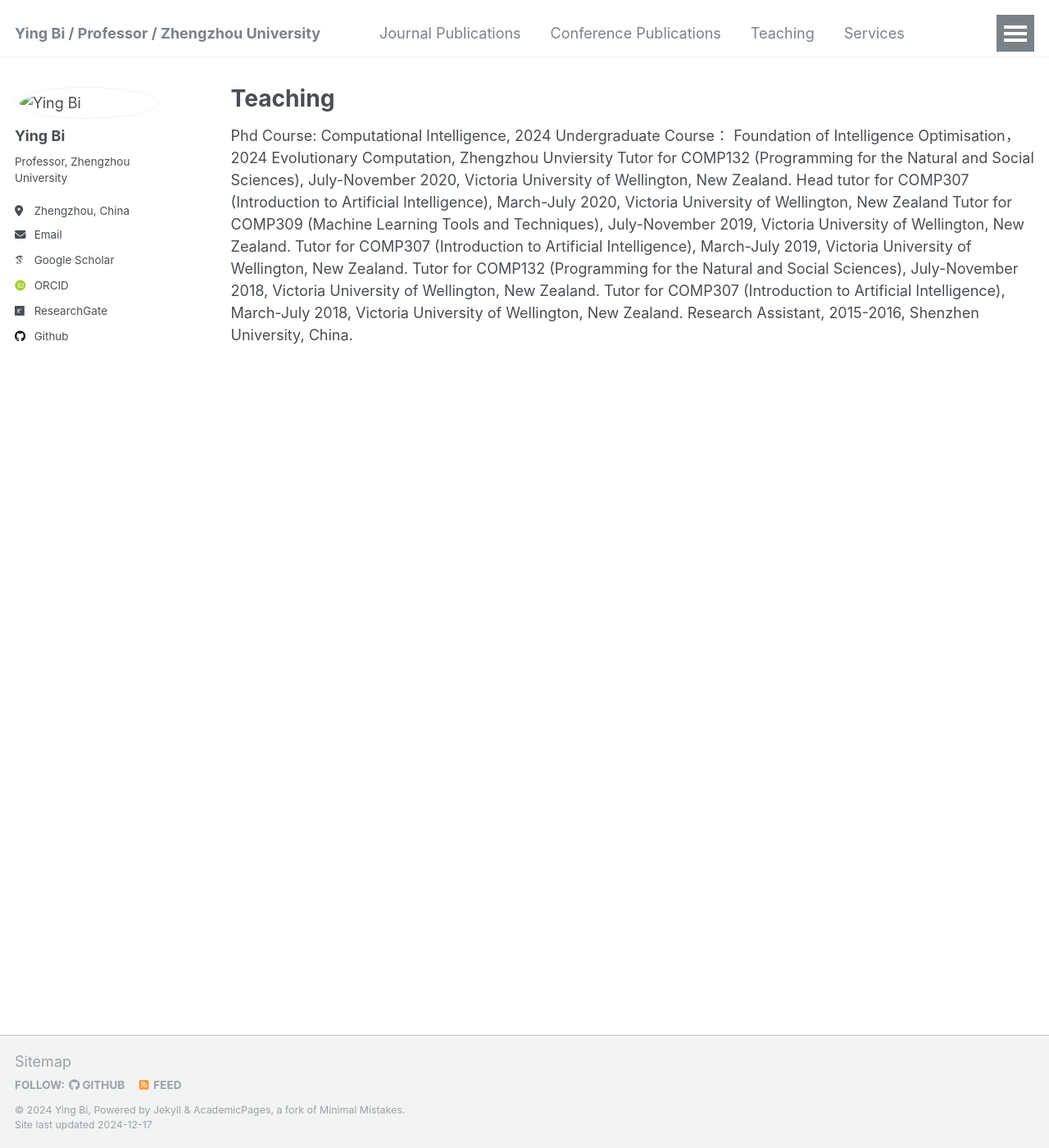
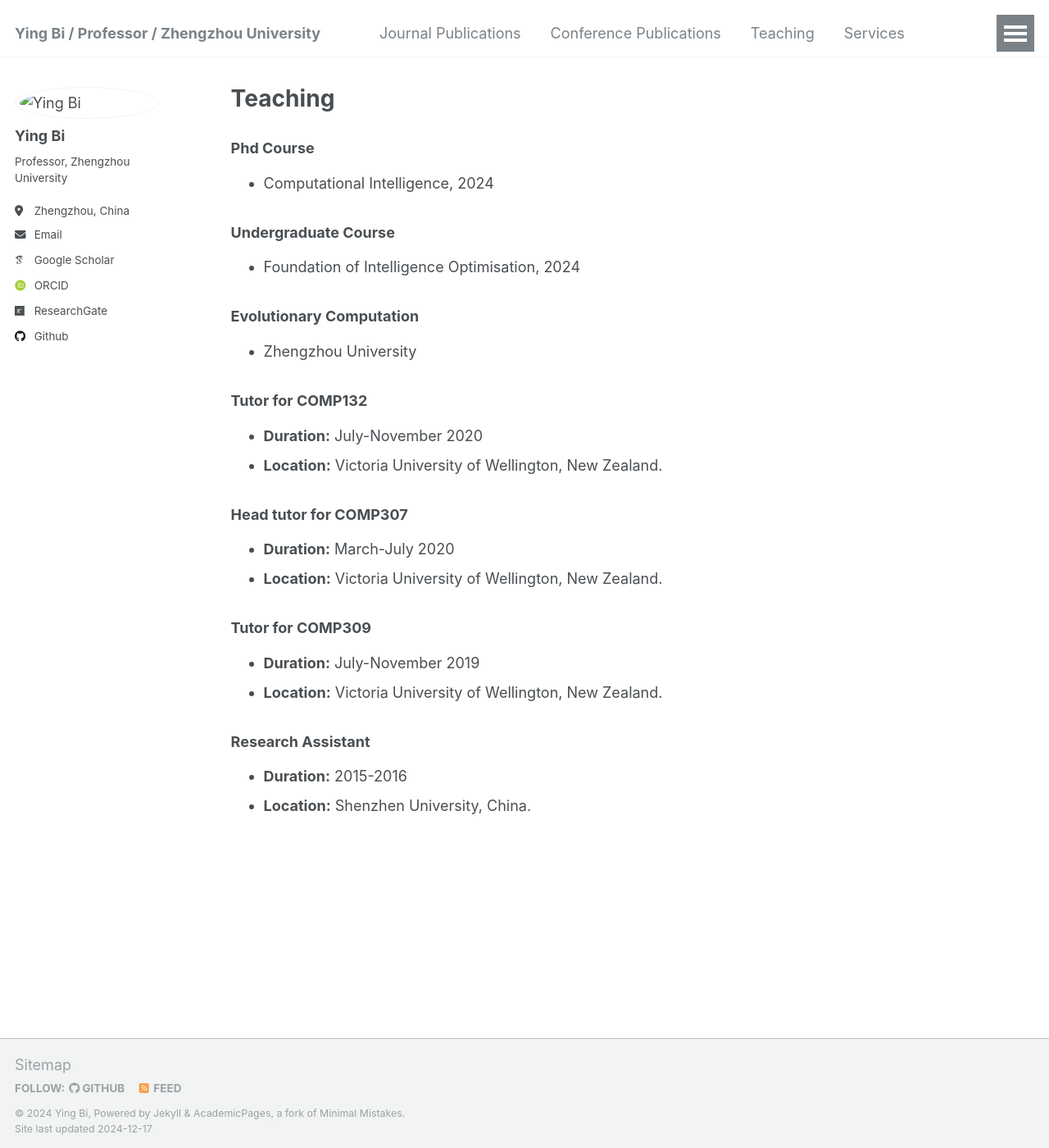
Before and after one commit to YingBi92/Ying-Bi, a Jekyll site: the page built from _pages/teaching.md, in a window 1280 px wide and 1400 px high. Shown: the whole window at 82% size. Built offline with Jekyll 4.4.1, drawn with Linux system fonts in a browser that asks for light colours; some web fonts are replaced.

Commit message:
Update teaching.md

```diff
--- a/_pages/teaching.md
+++ b/_pages/teaching.md
@@ -6,13 +6,27 @@ author_profile: true
 ---
 
 
-Phd Course: Computational Intelligence, 2024
-Undergraduate Course： Foundation of Intelligence Optimisation， 2024
-Evolutionary Computation, Zhengzhou Unviersity
-Tutor for COMP132 (Programming for the Natural and Social Sciences), July-November 2020, Victoria University of Wellington, New Zealand.
-Head tutor for COMP307 (Introduction to Artificial Intelligence), March-July 2020, Victoria University of Wellington, New Zealand
-Tutor for COMP309 (Machine Learning Tools and Techniques), July-November 2019, Victoria University of Wellington, New Zealand.
-Tutor for COMP307 (Introduction to Artificial Intelligence), March-July 2019, Victoria University of Wellington, New Zealand.
-Tutor for COMP132 (Programming for the Natural and Social Sciences), July-November 2018, Victoria University of Wellington, New Zealand.
-Tutor for COMP307 (Introduction to Artificial Intelligence), March-July 2018, Victoria University of Wellington, New Zealand.
-Research Assistant, 2015-2016, Shenzhen University, China.
+### Phd Course
+- Computational Intelligence, 2024
+
+### Undergraduate Course
+- Foundation of Intelligence Optimisation, 2024
+
+### Evolutionary Computation
+- Zhengzhou University
+
+### Tutor for COMP132
+- **Duration:** July-November 2020
+- **Location:** Victoria University of Wellington, New Zealand.
+
+### Head tutor for COMP307
+- **Duration:** March-July 2020
+- **Location:** Victoria University of Wellington, New Zealand.
+
+### Tutor for COMP309
+- **Duration:** July-November 2019
+- **Location:** Victoria University of Wellington, New Zealand.
+
+### Research Assistant
+- **Duration:** 2015-2016
+- **Location:** Shenzhen University, China.
```
